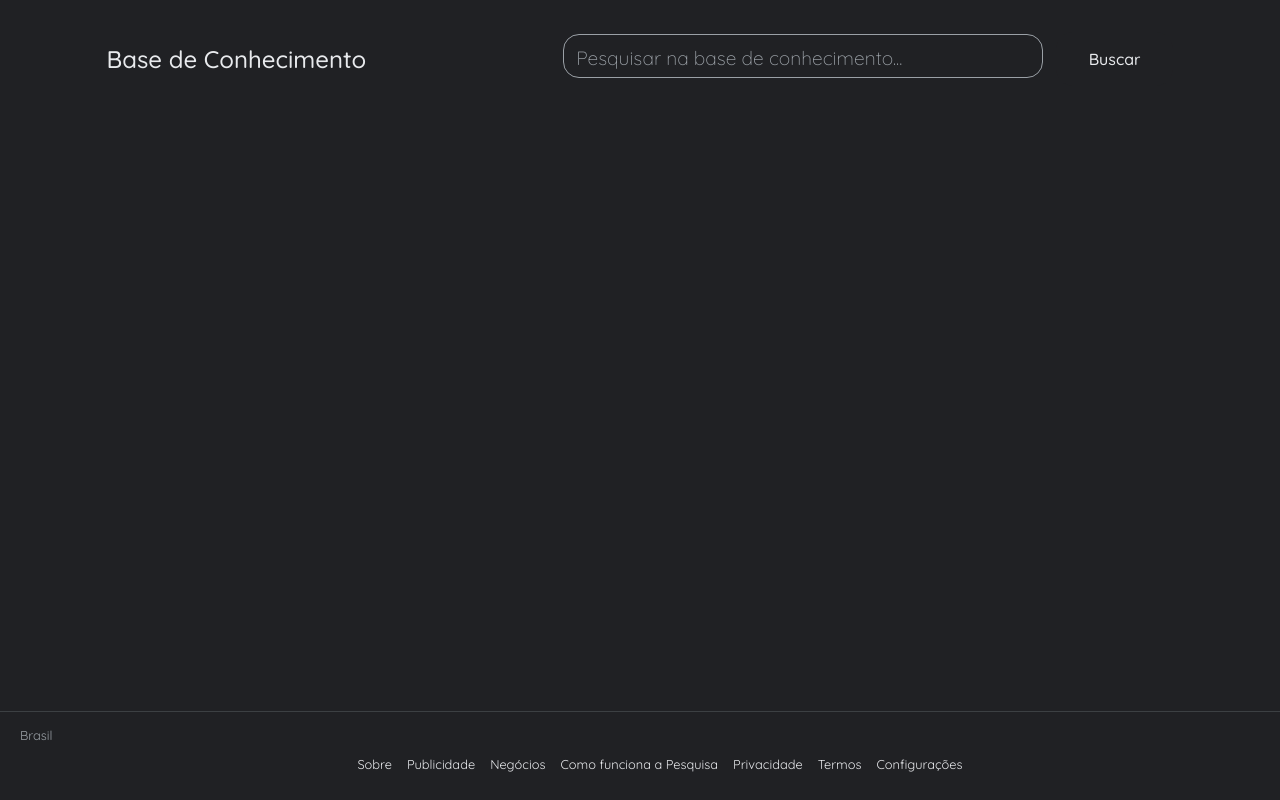
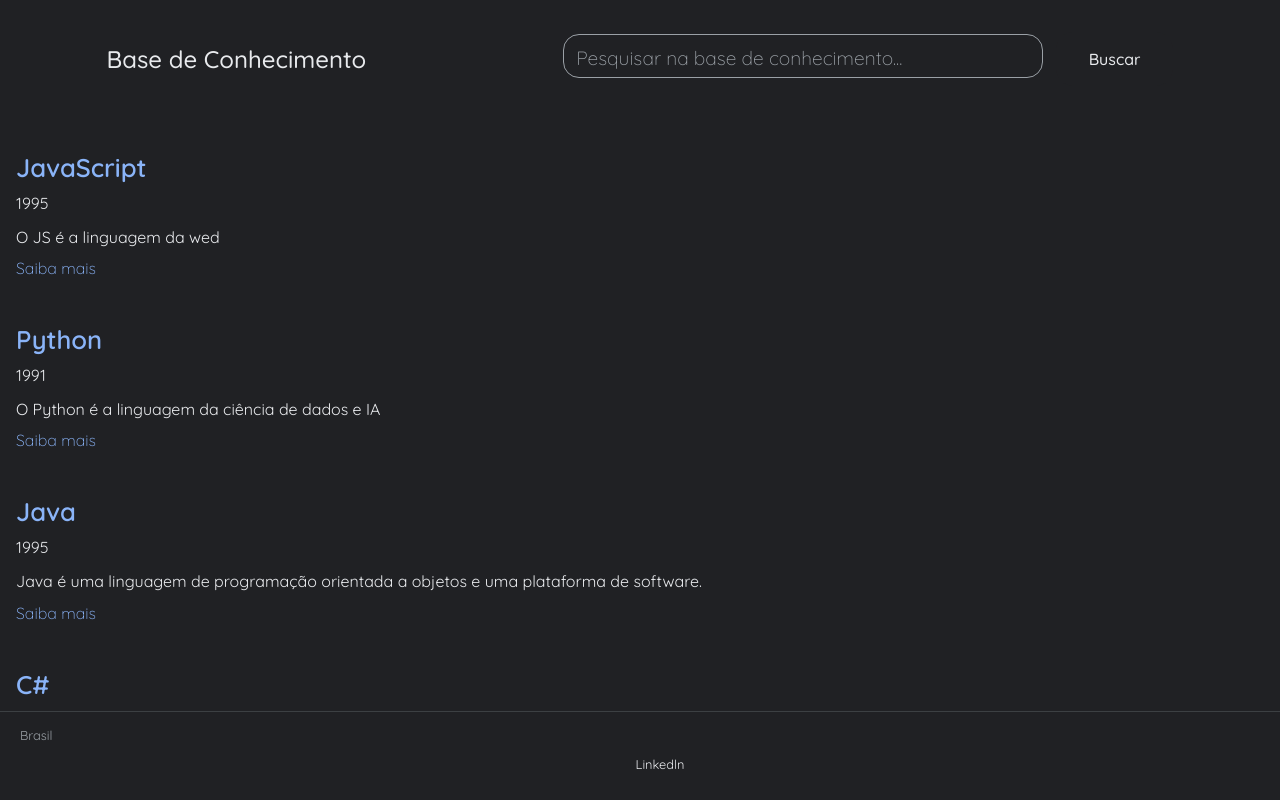
Before and after one commit to gustavocardev/base-de-conhecimento, a plain HTML site: page index.html in a window 1280 px wide. Drawn offline with Linux system fonts and the light colour scheme.

Commit message:
Atualizando json

```diff
--- a/data.json
+++ b/data.json
@@ -10,5 +10,29 @@
     "descricao": "O Python é a linguagem da ciência de dados e IA",
     "ano": 1991,
     "link": "https://docs.python.org/pt-br/3.14/"
+},
+{
+    "nome":"Java",
+    "descricao": "Java é uma linguagem de programação orientada a objetos e uma plataforma de software.",
+    "ano": 1995,
+    "link": "https://docs.oracle.com/en/java/"
+},
+{
+    "nome":"C#",
+    "descricao": "C# é uma linguagem de programação moderna, orientada a objetos e de tipo seguro da Microsoft.",
+    "ano": 2000,
+    "link": "https://learn.microsoft.com/pt-br/dotnet/csharp/"
+},
+{
+    "nome":"TypeScript",
+    "descricao": "TypeScript é um superconjunto de JavaScript que adiciona tipagem estática opcional à linguagem.",
+    "ano": 2012,
+    "link": "https://www.typescriptlang.org/docs/"
+},
+{
+    "nome":"Go",
+    "descricao": "Go é uma linguagem de programação de código aberto criada pelo Google, projetada para ser simples e eficiente.",
+    "ano": 2009,
+    "link": "https://go.dev/doc/"
 }
 ]
--- a/index.html
+++ b/index.html
@@ -32,13 +32,7 @@
             Brasil
         </div>
         <ul class="footer-links">
-            <li><a href="#">Sobre</a></li>
-            <li><a href="#">Publicidade</a></li>
-            <li><a href="#">Negócios</a></li>
-            <li><a href="#">Como funciona a Pesquisa</a></li>
-            <li><a href="#">Privacidade</a></li>
-            <li><a href="#">Termos</a></li>
-            <li><a href="#">Configurações</a></li>
+            <li><a href="https://www.linkedin.com/in/gustavocardosomachado/">Linkedln</a></li>
         </ul>
     </footer>
     <script src="script.js"></script>
--- a/script.js
+++ b/script.js
@@ -1,6 +1,45 @@
-let dados =[];
+
+let cardContainer = document.querySelector(".card-container");
+let searchInput = document.querySelector('input[type="search"]');
+let dados = [];
+
+async function carregarDados() {
+    let resposta = await fetch("data.json");
+    dados = await resposta.json();
+    renderizarCards(dados);
+}
 
 function iniciarBusca() {
-    let responta = fetch("data.json");
-    console.log(responta);
+    const termoBusca = searchInput.value.toLowerCase();
+
+    if (termoBusca.trim() === "") {
+        renderizarCards(dados);
+        return;
+    }
+
+    const resultados = dados.filter(dado =>
+        dado.nome.toLowerCase().includes(termoBusca) ||
+        dado.descricao.toLowerCase().includes(termoBusca)
+    );
+
+    renderizarCards(resultados);
 }
+
+function renderizarCards(dados) {
+    cardContainer.innerHTML = "";
+    for (let dado of dados) {
+        let article = document.createElement("article");
+        article.classList.add("card");
+        article.innerHTML = `
+            <h2>${dado.nome}</h2>
+            <p>${dado.ano}</p>
+            <p>${dado.descricao}</p>
+            <a href="${dado.link}" target="_blank" rel="noopener noreferrer">Saiba mais</a>
+        `;
+        cardContainer.appendChild(article);
+    }
+}
+
+carregarDados();
+
+searchInput.addEventListener('input', iniciarBusca);
```
